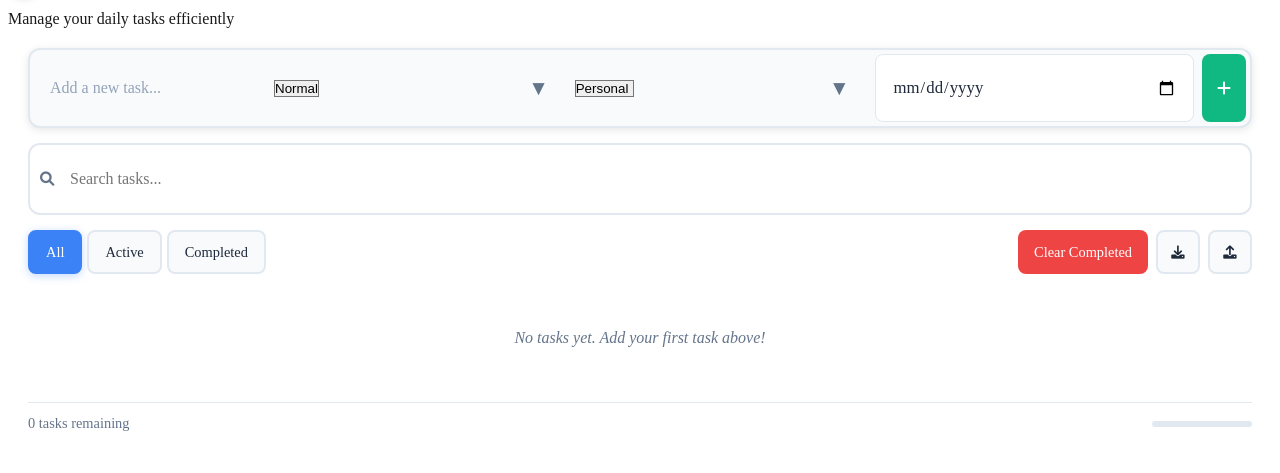
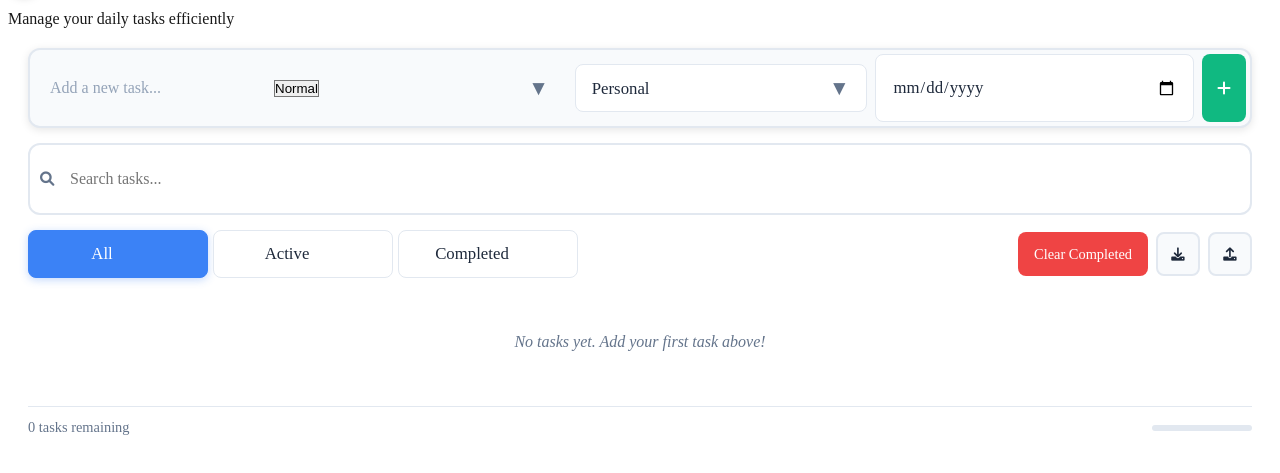
Before and after one commit to forbiddenlink/CodeAlpha_ToDoList, a plain HTML site: page index.html in a window 1280 px wide. Shown: the part 69-542 px from the top of the page. Drawn offline with Linux system fonts and the light colour scheme.

Commit message:
arrow dropdown fix

```diff
--- a/styles.css
+++ b/styles.css
@@ -366,23 +366,30 @@ header p {
 
 /* Enhanced filter buttons with better accessibility */
 .filter-btn {
-    background: var(--card-bg);
-    border: 2px solid var(--border-color);
+    background: var(--input-bg);
+    border: 1px solid var(--border-color);
+    border-radius: 8px;
+    padding: 12px 48px 12px 16px; /* More right padding for arrow */
+    font-size: 1.05rem;
     color: var(--text-color);
-    padding: 8px 16px;
-    border-radius: 8px;
     cursor: pointer;
     transition: all 0.3s ease;
-    font-size: 0.9rem;
-    font-weight: 500;
-    min-height: 44px;
     font-family: inherit;
+    min-height: 48px;
+    min-width: 180px;
+    width: 100%;
+    max-width: 400px;
+    appearance: none !important;
+    -webkit-appearance: none !important;
+    -moz-appearance: none !important;
+    background-image: none !important;
+    box-sizing: border-box;
+    position: relative;
+    z-index: 1;
 }
-
-.filter-btn:hover {
-    background: var(--hover-color);
-    border-color: var(--info-color);
-    transform: translateY(-1px);
+.priority-select::-ms-expand {
+    display: none;
+}
 }
 
 .filter-btn:focus {
@@ -1019,11 +1026,30 @@ header p {
 }
 
 .category-select {
-    /* Hide native arrow for all browsers */
-    appearance: none;
-    -webkit-appearance: none;
-    -moz-appearance: none;
+    background: var(--input-bg);
+    border: 1px solid var(--border-color);
+    border-radius: 8px;
+    padding: 12px 48px 12px 16px; /* More right padding for arrow */
+    font-size: 1.05rem;
+    color: var(--text-color);
+    cursor: pointer;
+    transition: all 0.3s ease;
+    font-family: inherit;
+    min-height: 48px;
+    min-width: 180px;
+    width: 100%;
+    max-width: 400px;
+    appearance: none !important;
+    -webkit-appearance: none !important;
+    -moz-appearance: none !important;
     background-image: none !important;
+    box-sizing: border-box;
+    position: relative;
+    z-index: 1;
+}
+.category-select::-ms-expand {
+    display: none;
+}
 }
 .category-select::-ms-expand {
     display: none;
```
